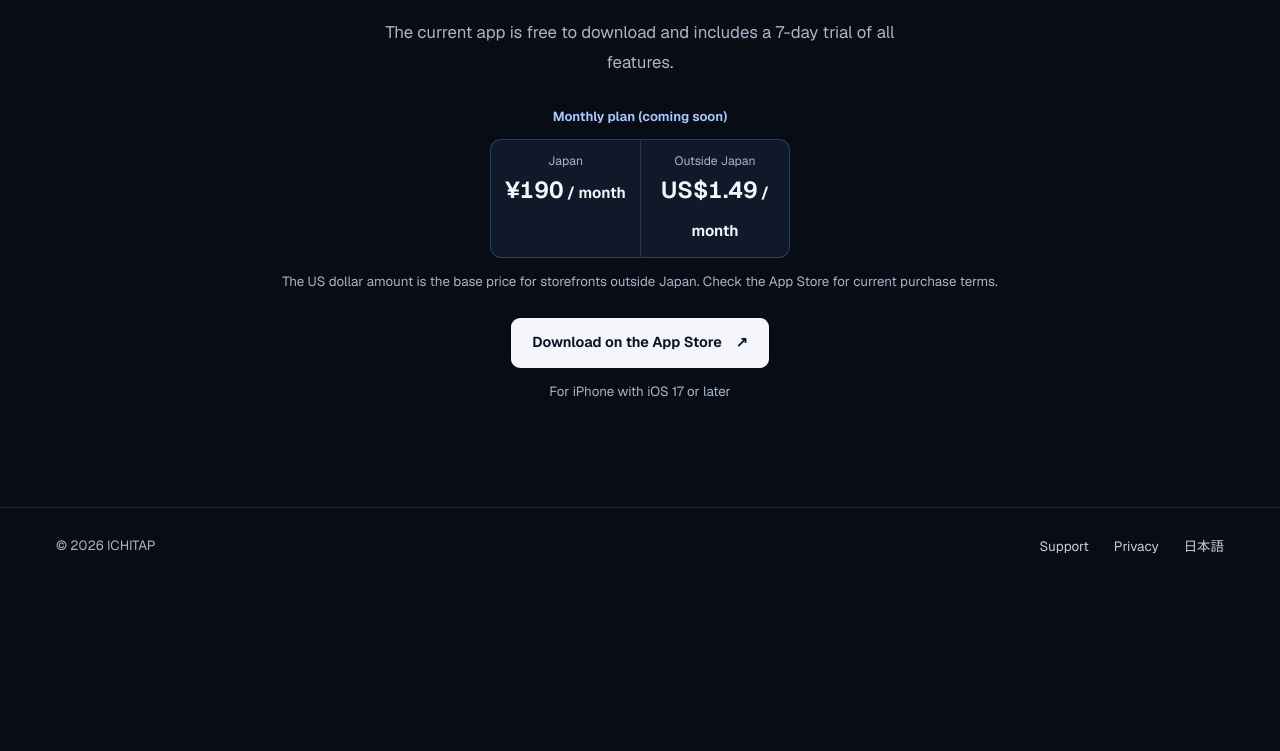
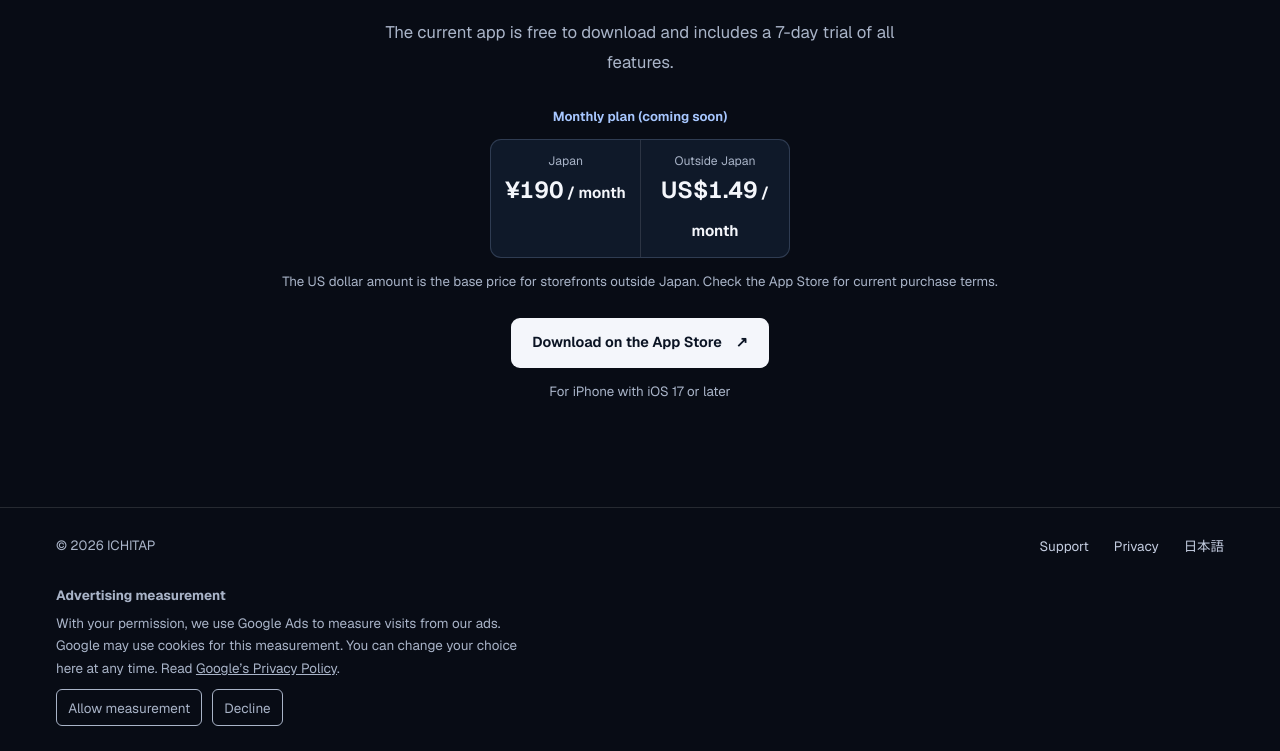
Before and after one commit to yom201/Horizon-World-Clock-support, a plain HTML site: page Horizon-World-Clock/overview/en/index.html in a window 1280 px wide. Shown: the part 3195-3946 px from the top of the page. Before the commit the page ends 3779 px from the top, so only its background shows below. Drawn offline with Linux system fonts and the light colour scheme.

Commit message:
Add Google Ads measurement to the English Horizon World Clock landing page

```diff
--- a/Horizon-World-Clock/overview/en/index.html
+++ b/Horizon-World-Clock/overview/en/index.html
@@ -2,6 +2,79 @@
 <html lang="en">
 <head>
   <meta charset="utf-8">
+  <!-- Google Ads: basic consent mode, enabled after opt-in -->
+  <script>
+    (() => {
+      const tagId = 'AW-18323894522';
+      const choiceKey = 'horizon-world-clock-en-ad-measurement';
+      let started = false;
+      let choice;
+      try { choice = localStorage.getItem(choiceKey); } catch {}
+
+      const denied = {
+        ad_storage: 'denied',
+        ad_user_data: 'denied',
+        ad_personalization: 'denied',
+        analytics_storage: 'denied'
+      };
+
+      function enableMeasurement() {
+        if (started) return;
+        started = true;
+        window.dataLayer = window.dataLayer || [];
+        window.gtag = function () { window.dataLayer.push(arguments); };
+        gtag('consent', 'default', denied);
+        gtag('consent', 'update', { ad_storage: 'granted', ad_user_data: 'granted' });
+        gtag('js', new Date());
+        gtag('config', tagId);
+        const tag = document.createElement('script');
+        tag.async = true;
+        tag.src = 'https://www.googletagmanager.com/gtag/js?id=' + tagId;
+        document.head.append(tag);
+      }
+
+      if (choice === 'allow') enableMeasurement();
+
+      document.addEventListener('DOMContentLoaded', () => {
+        const settings = document.getElementById('ad-measurement');
+        const status = document.getElementById('ad-measurement-status');
+        function displayChoice() {
+          status.textContent = choice === 'allow' ? 'Advertising measurement is on.'
+            : choice === 'decline' ? 'Advertising measurement is off.' : '';
+        }
+        displayChoice();
+        settings.hidden = false;
+        for (const button of settings.querySelectorAll('button[data-choice]')) {
+          button.addEventListener('click', () => {
+            choice = button.dataset.choice;
+            try { localStorage.setItem(choiceKey, choice); } catch {}
+            displayChoice();
+            if (choice === 'allow') {
+              enableMeasurement();
+            } else if (started) {
+              gtag('consent', 'update', denied);
+              location.reload();
+            }
+          });
+        }
+      });
+    })();
+  </script>
+  <style>
+    #ad-measurement { padding-block: 0 19px; font-size: .84rem; }
+    #ad-measurement p { max-width: 52ch; margin: .35rem 0; }
+    #ad-measurement a { color: inherit; text-decoration: underline; padding: 0; }
+    #ad-measurement button {
+      border: 1px solid var(--muted);
+      border-radius: 6px;
+      padding: .4rem .7rem;
+      margin: .3rem .4rem 0 0;
+      background: transparent;
+      color: inherit;
+      cursor: pointer;
+      font: inherit;
+    }
+  </style>
   <meta name="viewport" content="width=device-width, initial-scale=1">
   <meta name="theme-color" content="#080c15">
   <meta name="description" content="See the local time and daylight in as many cities as you like. Add iPhone Home Screen widgets that follow each city’s sunrise and sunset.">
@@ -173,6 +246,13 @@
         <a lang="ja" hreflang="ja" href="../">日本語</a>
       </nav>
     </div>
+    <section class="shell" id="ad-measurement" aria-label="Advertising measurement" hidden>
+      <strong>Advertising measurement</strong>
+      <p>With your permission, we use Google Ads to measure visits from our ads. Google may use cookies for this measurement. You can change your choice here at any time. Read <a href="https://policies.google.com/privacy?hl=en">Google’s Privacy Policy</a>.</p>
+      <button type="button" data-choice="allow">Allow measurement</button>
+      <button type="button" data-choice="decline">Decline</button>
+      <p id="ad-measurement-status" role="status"></p>
+    </section>
   </footer>
 </body>
 </html>
```
